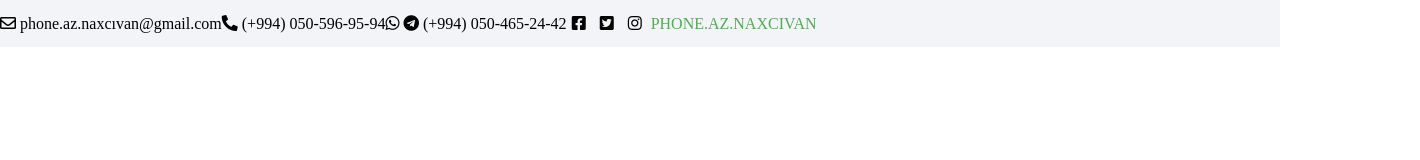
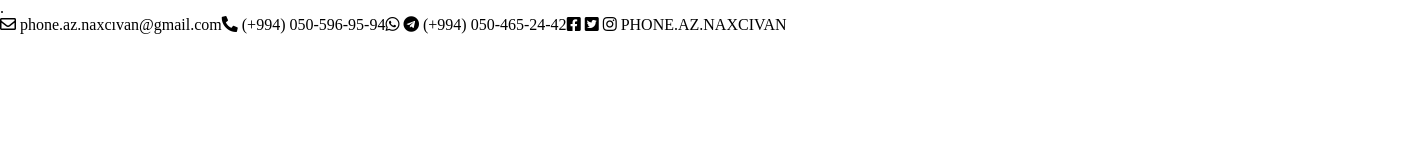
Before and after one commit to bbabushh/PragmatechFoundationProject, a plain HTML site: page own-project/index.html in a window 1280 px wide. Shown: the whole page, 1420 px wide, since content can reach past the window. Drawn offline with Linux system fonts and the light colour scheme.

Commit message:
prooject

```diff
--- a/own-project/css/style.css
+++ b/own-project/css/style.css
@@ -1,35 +1,3 @@
-
-.container {
-    width: 1420px;
-    margin: 0 auto;
-    display: flex;
-    justify-content: space-between;
-    padding: 15px 0px;
-}
-#info {
-    background-color: #f3f4f7;
-}
-
-.info-contact,
-.info-social {
+.info-contact{
     display: flex;
 }
-
-.info-contact-element,
-.info-social-element {
-    margin-right: 20px;
-}
-
-.info-contact-element i,
-.info-social-element span {
-    color: #4eaf4e;
-}
-
-.info-social-element i {
-    margin: 0px 5px;
-}
-
-.info-contact-element i {
-    margin-right: 10px;
-    text-align: center;
-}
--- a/own-project/index.html
+++ b/own-project/index.html
@@ -1,4 +1,4 @@
-<!DOCTYPE html>
+<!DOCTYPE html>.
 <html lang="en">
 <head>
     <meta charset="UTF-8">
```
